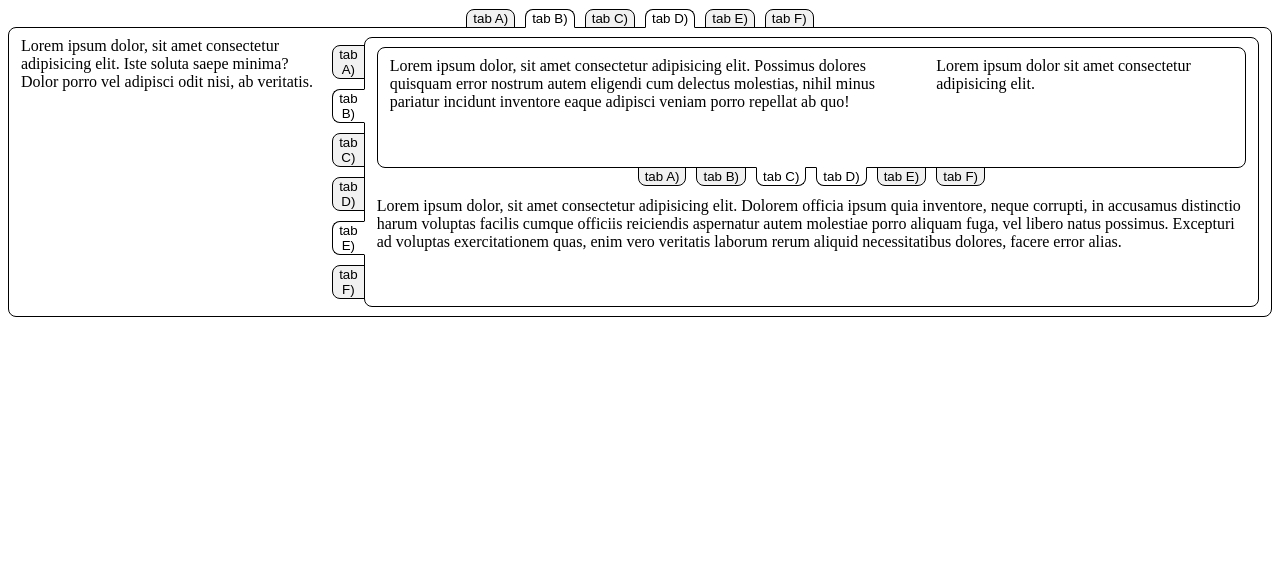
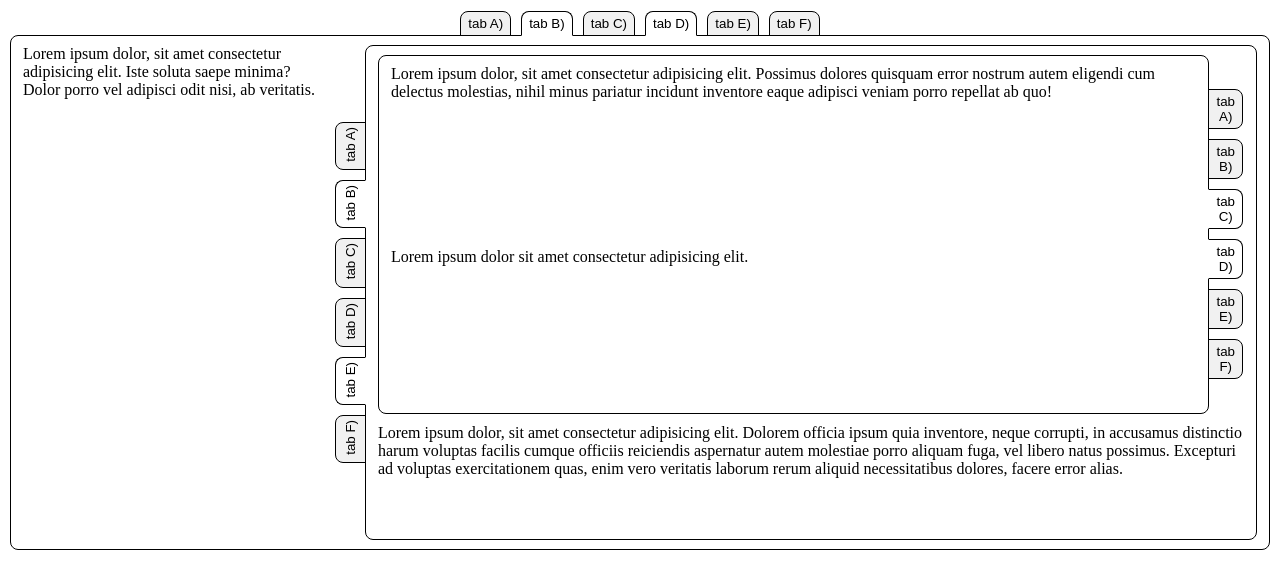
Before and after one commit to UniBreakfast/modularity-playground, a website: page public/tabs/testTabs.html in a window 1280 px wide. Drawn offline with Linux system fonts and the light colour scheme.

Commit message:
sideway tab labels

```diff
--- a/public/tabs/Tabs.js
+++ b/public/tabs/Tabs.js
@@ -20,7 +20,7 @@ class Tabs {
     const tabgroup = document.createElement('tabgroup')
     tabgroup.innerHTML = `
       <tabbuttons>
-        ${ this.titles.map(title => `<button>${title}</button>`).join('') }
+        ${ this.titles.map(t => `<button><span>${t}</span></button>`).join('') }
       </tabbuttons>
       ${ this.tabs ? '' : `
       <tabs>
@@ -158,6 +158,10 @@ class Tabs {
     body.addEventListener('mouseup', stopResize)
   }
 
+  beginMove(index) {
+
+  }
+
   getAxis() {
     return ['left', 'right'].includes(this.tabgroup.getAttribute('side'))
       ? {main: 'y', cross: 'x', mainSide: 'height', crossSide: 'width',
--- /dev/null
+++ b/public/tabs/style.css
@@ -0,0 +1,23 @@
+body {
+  margin: 0;
+}
+
+body>tabgroup {
+  min-height: 70vh;
+  max-height: 100vh;
+  padding: 10px;
+  box-sizing: border-box;
+}
+
+tabgroup:not(.sideway)[side="left"]>tabbuttons,
+tabgroup:not(.sideway)[side="right"]>tabbuttons {
+  flex: 0 1 45px;
+}
+
+tabgroup.sideway[side="left"]>tabbuttons>button>span,
+tabgroup.sideway[side="right"]>tabbuttons>button>span {
+  writing-mode: tb;
+}
+tabgroup.sideway[side="left"]>tabbuttons>button>span {
+  transform: rotate(180deg);
+}
--- a/public/tabs/tabStyle.css
+++ b/public/tabs/tabStyle.css
@@ -56,6 +56,7 @@ tabgroup[side="left"]>tabbuttons>button[active] {
 }
 
 tabbuttons>button {
+  padding: 4px 7px;
   background: #ccc4;
 }
 tabbuttons>button:disabled, tabbuttons>button[active] {
--- a/public/tabs/tabs.css
+++ b/public/tabs/tabs.css
@@ -23,6 +23,9 @@ tabgroup[side="right"]>tabbuttons, tabgroup[side="right"]>tabs {
 
 tabbuttons {
   justify-content: center;
+}
+tabbuttons>button>span {
+  pointer-events: none;
 }
 
 tabbuttons>button:disabled {
--- a/public/tabs/testTabs.html
+++ b/public/tabs/testTabs.html
@@ -11,6 +11,7 @@
 
   <link rel="stylesheet" href="tabs.css">
   <link rel="stylesheet" href="tabStyle.css">
+  <link rel="stylesheet" href="style.css">
 </head>
 
 <body>
--- a/public/tabs/testTabs.js
+++ b/public/tabs/testTabs.js
@@ -2,15 +2,17 @@ const tabs1 = new Tabs(document.querySelector('body>tabs'), {
   active: [1, 3],
   side: 'top',
   id: 'level1',
+  // className: 'sideway',
 })
 const tabs2 = new Tabs(document.querySelector('tab>tabs'), {
   active: [1, 4],
   side: 'left',
   id: 'level2',
+  className: 'sideway',
 })
 const tabs3 = new Tabs(document.querySelector('tab>tabs'), {
   active: [2, 3],
-  side: 'bottom',
+  side: 'right',
   id: 'level3',
 })
-tabs3.shiftSplit(2, -130)
+// tabs3.shiftSplit(2, -130)
```
